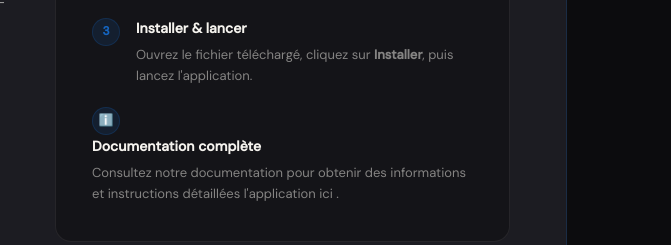
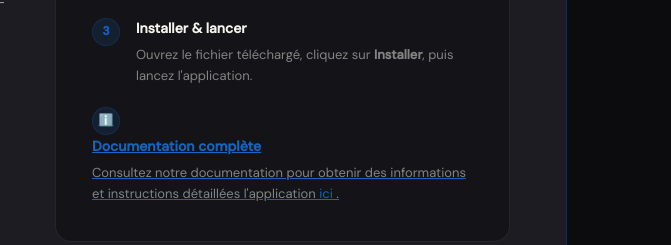
Before and after one commit to taysirdigitalgroup/taysirdigitalgroup.github.io, a plain HTML site: page index.html in a window 1280 px wide. Shown: the part 3008-3253 px from the top of the page, 609-1280 px from the left. Drawn offline with Linux system fonts and the light colour scheme.

Commit message:
Ajout du lien de PAGE README sur index

```diff
--- a/index.html
+++ b/index.html
@@ -652,11 +652,11 @@ footer {
             <p>Ouvrez le fichier téléchargé, cliquez sur <strong>Installer</strong>, puis lancez l'application.</p>
           </div>
         </div>
-        <div class="documentation-step">
+        <div class="documentation-step" style="text-decoration:underline;cursor:pointer; color:var(--brand);">
           <div class="step-num">ℹ️</div>
           <div class="step-content">
             <h5><a href="mws-readme.html">Documentation complète</a></h5>
-            <p>Consultez notre documentation pour obtenir des informations et instructions détaillées l'application <a href="mws-readme.html">ici</a> .</p>
+            <p>Consultez notre documentation pour obtenir des informations et instructions détaillées l'application <a href="mws-readme.html" style="text-decoration:underline;cursor:pointer; color:var(--brand);">ici</a> .</p>
           </div>
       </div>
       </div>
```
